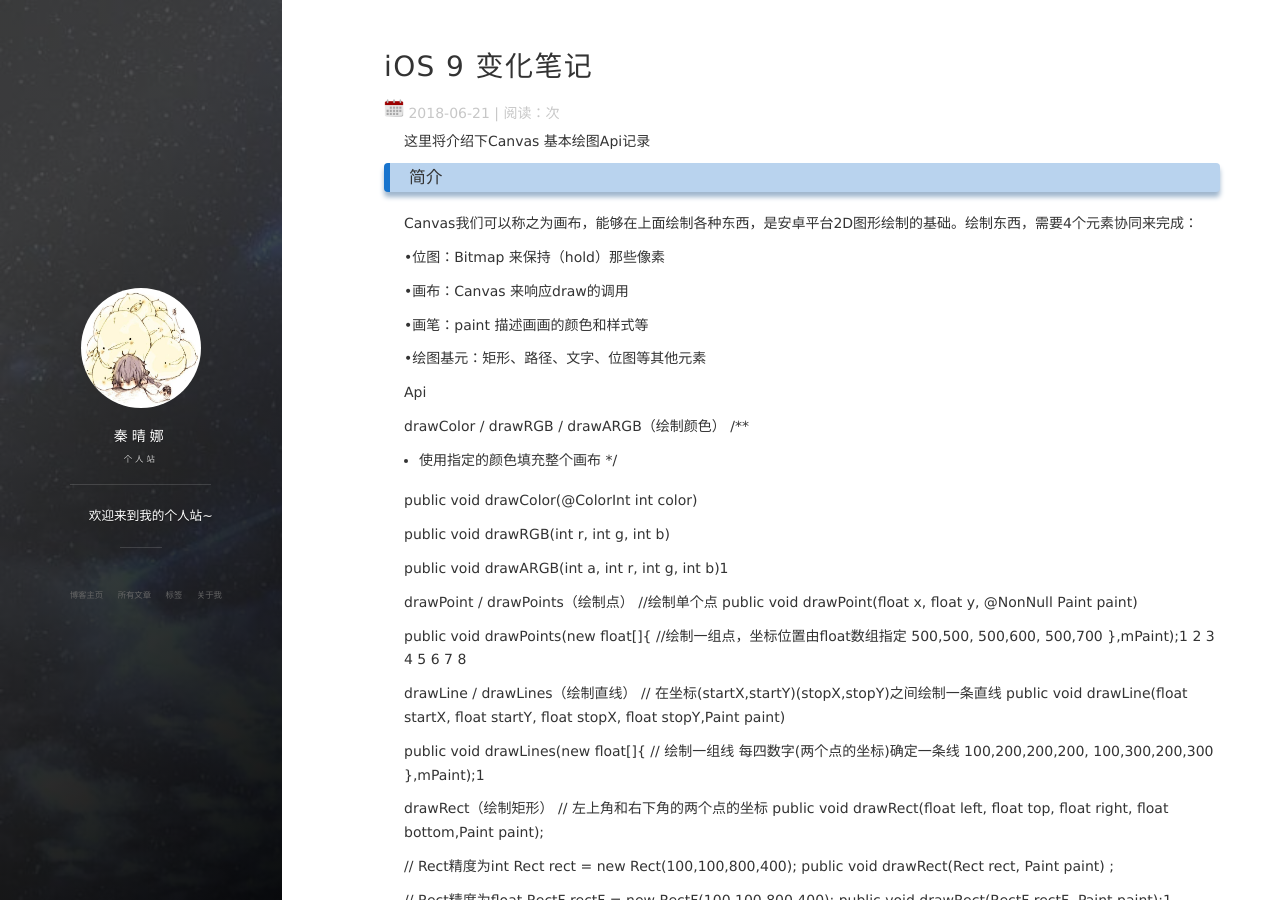
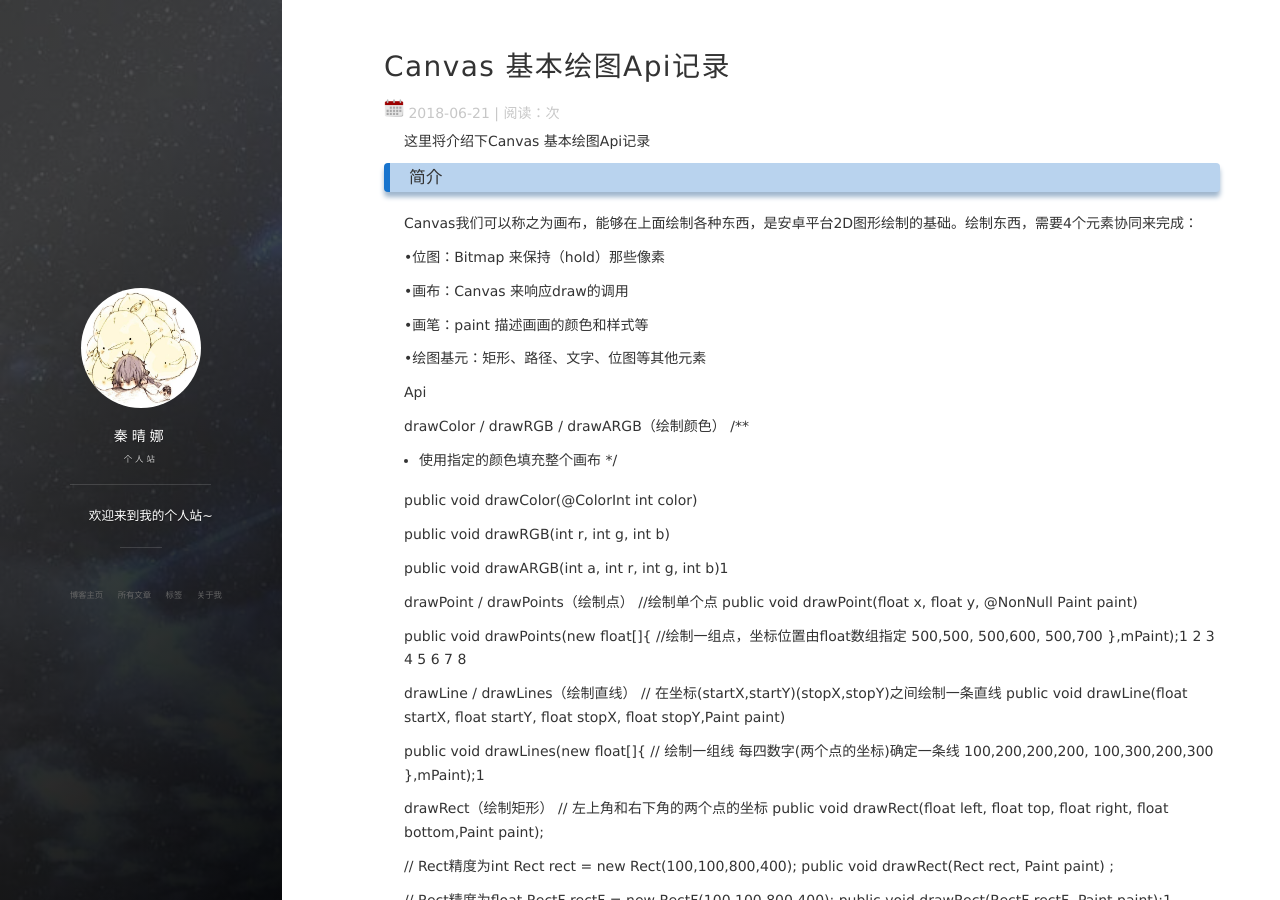
Before and after one commit to QINQQN/QINQQN.github.io, a Jekyll site: the page built from _posts/2016-06-02-Develop_Tool.md, in a window 1280 px wide and 900 px high. Built offline with Jekyll 4.4.1, drawn with Linux system fonts in a browser that asks for light colours; nearby versions of some CDN libraries; comment, search, counter and statistics services are not loaded.

Commit message:
Update 2016-06-02-Develop_Tool.md

```diff
--- a/_posts/2016-06-02-Develop_Tool.md
+++ b/_posts/2016-06-02-Develop_Tool.md
@@ -1,6 +1,6 @@
 ---
 layout: post
-title: "iOS 9 变化笔记"
+title: "Canvas 基本绘图Api记录"
 date: 2018-06-21 18:15:06
 description: "iOS9 变化笔记, 以及工作中常遇到的问题"
 tag: iOS
```
